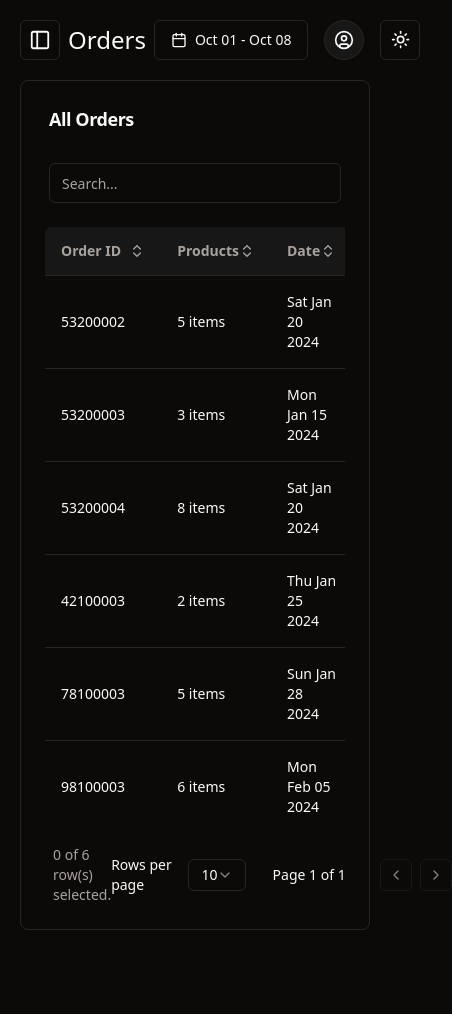
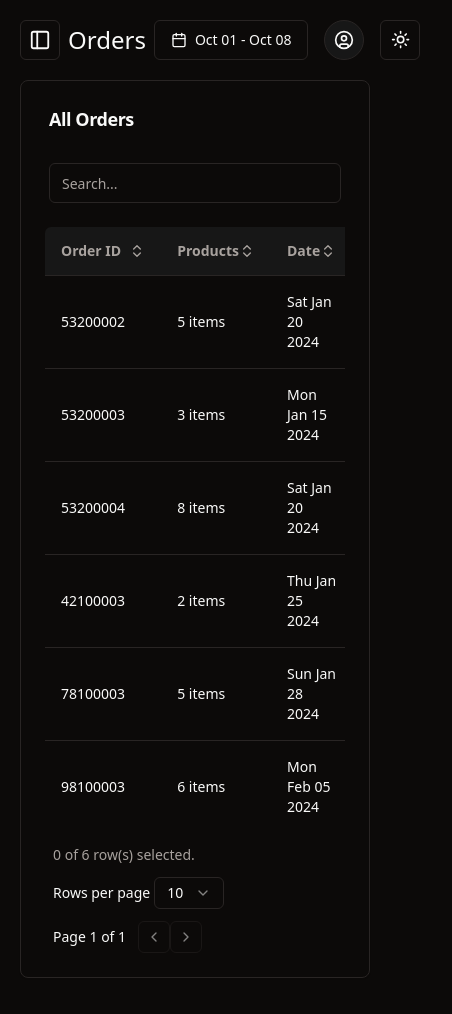
Before and after one commit to AlyaaRushdy/ecommerce-dashboard-react, a React (Vite) app: page /orders in a window 390 px wide. Shown: the whole page, 452 px wide, since content can reach past the window. Before the commit the page ends 966 px from the top, so only its background shows below. Built offline with nearby package versions, Linux system fonts and the light colour scheme.

Commit message:
table pagination responsive

```diff
--- a/src/components/tablePagination.jsx
+++ b/src/components/tablePagination.jsx
@@ -17,14 +17,14 @@ import {
 function TablePagination({ table }) {
   return (
     <>
-      <div className="flex items-center justify-between px-2 pt-3">
+      <div className="flex items-center justify-between px-2 pt-3 flex-wrap gap-3">
         <div className="flex-1 text-sm text-muted-foreground">
           {table.getFilteredSelectedRowModel().rows.length} of{" "}
           {table.getFilteredRowModel().rows.length} row(s) selected.
         </div>
-        <div className="flex items-center space-x-6 lg:space-x-8">
-          <div className="flex items-center space-x-2">
-            <p className="text-sm font-medium">Rows per page</p>
+        <div className="flex items-center justify-between flex-wrap gap-3 lg:gap-4 w-full sm:max-w-[340px] lg:max-w-max">
+          <div className="flex items-center">
+            <p className="text-sm font-medium me-1">Rows per page</p>
             <Select
               value={`${table.getState().pagination.pageSize}`}
               onValueChange={(value) => {
@@ -45,11 +45,12 @@ function TablePagination({ table }) {
               </SelectContent>
             </Select>
           </div>
-          <div className="flex w-[100px] items-center justify-center text-sm font-medium">
+          <div className="flex items-center gap-3 sm:gap-5">
+            <div className="text-sm font-medium">
               Page {table.getState().pagination.pageIndex + 1} of{" "}
               {table.getPageCount()}
             </div>
-          <div className="flex items-center space-x-2">
+            <div className="flex items-center ">
               <Button
                 variant="outline"
                 className="hidden h-8 w-8 p-0 lg:flex"
@@ -89,6 +90,7 @@ function TablePagination({ table }) {
             </div>
           </div>
         </div>
+      </div>
     </>
   );
 }
```
Lines whose indentation alone changed are shown as unchanged.
